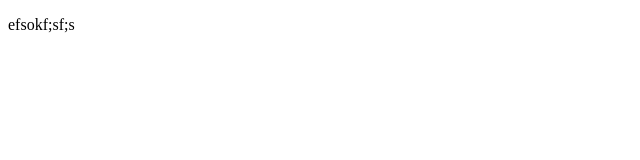
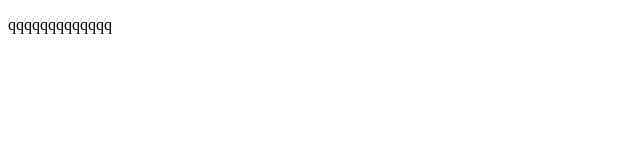
Before and after one commit to Yaroslav-Sobko/pm_23_22, a website: page add/index.html in a window 1280 px wide. Shown: the full height of the page, 0-640 px from the left. Drawn offline with Linux system fonts and the light colour scheme.

Commit message:
modif index

```diff
--- a/add/index.html
+++ b/add/index.html
@@ -9,7 +9,7 @@
 <body>
     <div>
         <p>
-            efsokf;sf;s
+            qqqqqqqqqqqqq
         </p>
     </div>
 </body>
```
